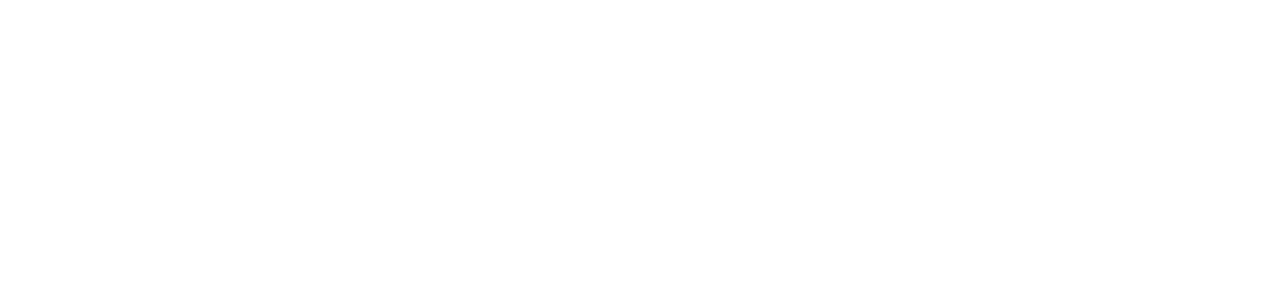
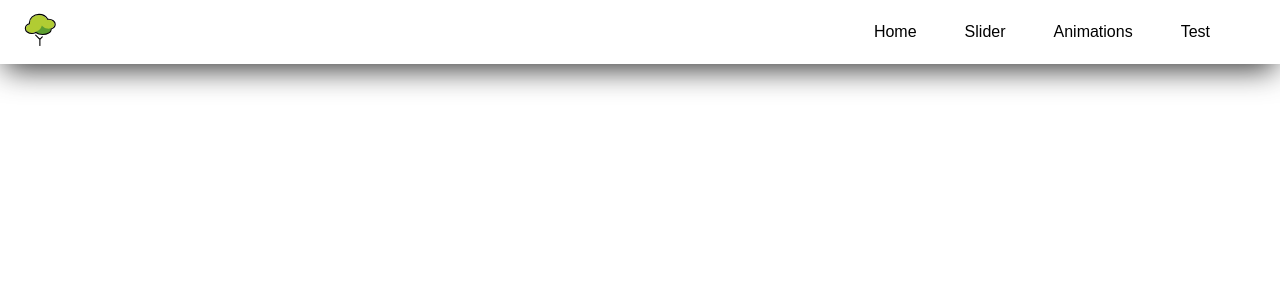
Before and after one commit to AndreasB09/React-Components, a React (Vite) app: page /Test in a window 1280 px wide. Before the commit this address had no page. Shown: the top 300 px of the page. Built offline with nearby package versions, Linux system fonts and the light colour scheme.

Commit message:
added test page

```diff
--- a/src/App.jsx
+++ b/src/App.jsx
@@ -3,6 +3,7 @@
 import { BrowserRouter as Router, Routes, Route } from "react-router-dom";
 import Slider from './pages/Slider/Slider.jsx'
 import Animations from './pages/Animations/Animations.jsx'
+import Test from './pages/Test/Test.jsx'
 
 function App() {
   return (
@@ -11,6 +12,7 @@
         <Route path="/" element={<Home />} />
         <Route path="/Slider" element={<Slider />} />
         <Route path="Animations" element={<Animations />} />
+        <Route path="Test" element={<Test />} />
       </Routes>
     </Router>
   );
--- a/src/components/Header/Header.jsx
+++ b/src/components/Header/Header.jsx
@@ -18,7 +18,7 @@
                 <Link to="/animations">
                     <button className={styles.navBtn}>Animations</button>
                 </Link>
-                <Link to="/Test">
+                <Link to="/test">
                     <button className={styles.navBtn}>Test</button>
                 </Link>
             </div>
--- /dev/null
+++ b/src/pages/Test/Test.jsx
@@ -0,0 +1,12 @@
+import Layout from "../../components/Layout/Layout.jsx";
+// import styles from './Test.module.css';
+
+function Test() {
+    return (
+        <Layout>
+
+        </Layout>
+    );
+}
+
+export default Test;
--- /dev/null
+++ b/src/pages/Test/Test.module.css
@@ -0,0 +1,3 @@
+h1 {
+    color: red;
+}
```
